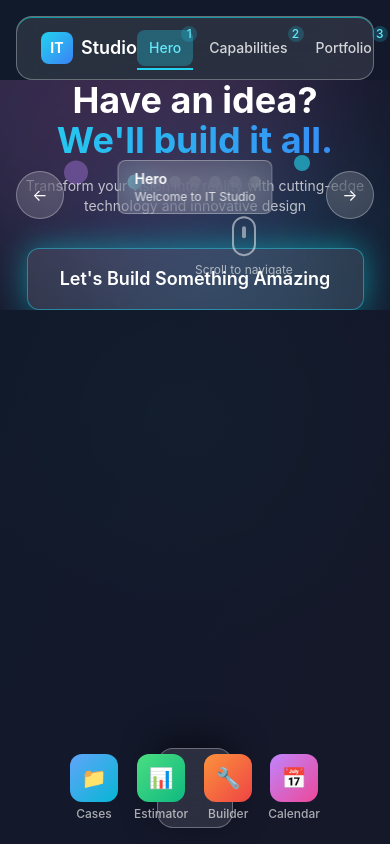
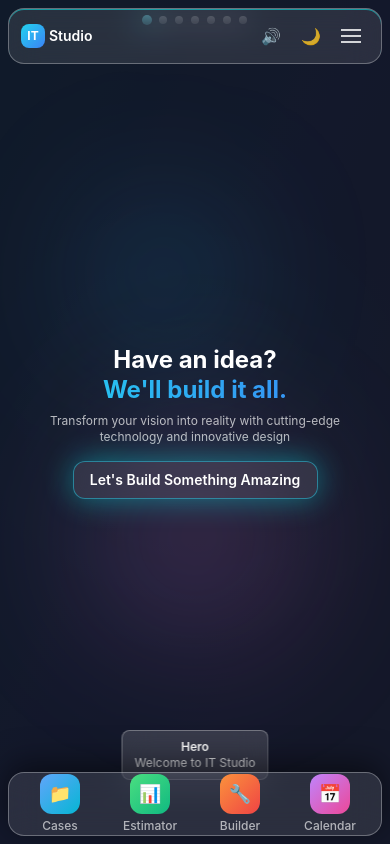
Before and after one commit to mark07m/it-studio-1, a Next.js app: page / in a window 390 px wide. Built offline with nearby package versions, Linux system fonts and the light colour scheme.

Commit message:
Enhance UI components with improved layout and styling

```diff
--- a/src/components/AppShell.tsx
+++ b/src/components/AppShell.tsx
@@ -13,7 +13,7 @@ const AppShell = ({ children }: AppShellProps) => {
   const { theme } = useAppStore()
 
   return (
-    <div className={`min-h-screen w-full ${theme === 'dark' ? 'bg-gray-900' : 'bg-gray-100'}`}>
+    <div className={`h-screen w-full overflow-hidden ${theme === 'dark' ? 'bg-gray-900' : 'bg-gray-100'}`}>
       {/* Background Pattern */}
       <div className="fixed inset-0 opacity-20">
         <div className="absolute inset-0 bg-gradient-to-br from-cyan-500/10 via-purple-500/10 to-pink-500/10" />
@@ -21,12 +21,12 @@ const AppShell = ({ children }: AppShellProps) => {
       </div>
 
       {/* App Shell */}
-      <div className="relative z-10">
+      <div className="relative z-10 h-full flex flex-col">
         {/* Header */}
         <GlassHeader />
 
         {/* Main Content */}
-        <main className="pt-20 pb-24 min-h-screen">
+        <main className="flex-1 overflow-hidden">
           <SceneShell>
             {children}
           </SceneShell>
--- a/src/components/GlassDock.tsx
+++ b/src/components/GlassDock.tsx
@@ -18,22 +18,22 @@ const GlassDock = () => {
       initial={{ y: 100, opacity: 0 }}
       animate={{ y: 0, opacity: 1 }}
       transition={{ duration: 0.8, ease: 'easeOut', delay: 0.2 }}
-      className="fixed bottom-4 left-0 right-0 z-50 h-20 px-6"
+      className="fixed bottom-2 sm:bottom-4 left-2 right-2 sm:left-4 sm:right-4 z-50 h-16 sm:h-20"
     >
-      <div className="h-full w-[22%] backdrop-blur-[16px] bg-white/10 border border-white/30 rounded-2xl mx-auto shadow-[0_-8px_32px_rgba(0,0,0,0.5)]">
-        <div className="h-full flex items-center justify-center px-6">
-          <div className="flex items-center space-x-4">
+      <div className="h-full w-full sm:w-[22%] backdrop-blur-[16px] bg-white/10 border border-white/30 rounded-2xl mx-auto shadow-[0_-8px_32px_rgba(0,0,0,0.5)]">
+        <div className="h-full flex items-center justify-center px-2 sm:px-6">
+          <div className="flex items-center justify-between sm:justify-center w-full sm:w-auto space-x-1 sm:space-x-4">
             {dockItems.map((item) => (
               <motion.div
                 key={item.id}
-                className="flex flex-col items-center space-y-1 cursor-pointer"
+                className="flex flex-col items-center space-y-1 cursor-pointer flex-1 sm:flex-none"
                 onHoverStart={() => setHoveredItem(item.id)}
                 onHoverEnd={() => setHoveredItem(null)}
                 whileHover={{ scale: 1.1 }}
                 whileTap={{ scale: 0.95 }}
               >
                 <motion.div
-                  className={`w-12 h-12 rounded-xl bg-gradient-to-br ${item.color} flex items-center justify-center text-white text-xl shadow-lg`}
+                  className={`w-10 h-10 sm:w-12 sm:h-12 rounded-xl bg-gradient-to-br ${item.color} flex items-center justify-center text-white text-lg sm:text-xl shadow-lg`}
                   animate={{
                     scale: hoveredItem === item.id ? 1.2 : 1,
                     boxShadow: hoveredItem === item.id
@@ -45,7 +45,7 @@ const GlassDock = () => {
                   {item.icon}
                 </motion.div>
                 <motion.span
-                  className="text-white/80 text-xs font-medium"
+                  className="text-white/80 text-xs font-medium text-center"
                   animate={{
                     opacity: hoveredItem === item.id ? 1 : 0.8,
                     y: hoveredItem === item.id ? -2 : 0
--- a/src/components/GlassHeader.tsx
+++ b/src/components/GlassHeader.tsx
@@ -1,6 +1,6 @@
 'use client'
 
-import { motion } from 'framer-motion'
+import { motion, AnimatePresence } from 'framer-motion'
 import { useAppStore, SCENES, SceneType } from '@/store/appStore'
 import { useState } from 'react'
 
@@ -18,30 +18,33 @@ const GlassHeader = () => {
   } = useAppStore()
 
   const [isLogoHovered, setIsLogoHovered] = useState(false)
+  const [isMobileMenuOpen, setIsMobileMenuOpen] = useState(false)
 
   const handleSceneChange = (scene: SceneType) => {
     if (currentScene === scene) return
     setCurrentScene(scene)
+    setIsMobileMenuOpen(false) // Закрываем мобильное меню при выборе сцены
   }
 
   return (
+    <>
       <motion.header
         initial={{ y: -100, opacity: 0 }}
         animate={{ y: 0, opacity: 1 }}
         transition={{ duration: 0.8, ease: 'easeOut' }}
-      className="fixed top-4 left-0 right-0 z-50 h-16 px-4"
+        className="fixed top-2 sm:top-4 left-2 right-2 sm:left-4 sm:right-4 z-50 h-14 sm:h-16"
       >
         <div className="h-full w-full backdrop-blur-[16px] bg-white/10 border border-white/30 rounded-2xl shadow-[0_8px_32px_rgba(0,0,0,0.5)] shadow-[inset_0_1px_0_rgba(0,255,255,0.5)]">
-        <div className="h-full flex items-center justify-between px-6">
+          <div className="h-full flex items-center justify-between px-3 sm:px-6">
             {/* Logo */}
             <motion.div
-            className="flex items-center space-x-2 cursor-pointer"
+              className="flex items-center space-x-1 sm:space-x-2 cursor-pointer"
               onHoverStart={() => setIsLogoHovered(true)}
               onHoverEnd={() => setIsLogoHovered(false)}
               onClick={() => handleSceneChange('hero')}
             >
               <motion.div
-              className="w-8 h-8 bg-gradient-to-br from-cyan-400 to-blue-500 rounded-lg flex items-center justify-center"
+                className="w-6 h-6 sm:w-8 sm:h-8 bg-gradient-to-br from-cyan-400 to-blue-500 rounded-lg flex items-center justify-center"
                 animate={{
                   scale: isLogoHovered ? 1.1 : 1,
                   boxShadow: isLogoHovered
@@ -50,13 +53,13 @@ const GlassHeader = () => {
                 }}
                 transition={{ duration: 0.3 }}
               >
-              <span className="text-white font-bold text-sm">IT</span>
+                <span className="text-white font-bold text-xs sm:text-sm">IT</span>
               </motion.div>
-            <span className="text-white font-semibold text-lg">Studio</span>
+              <span className="text-white font-semibold text-sm sm:text-lg">Studio</span>
             </motion.div>
 
-          {/* Navigation */}
-          <nav className="flex items-center space-x-1">
+            {/* Desktop Navigation */}
+            <nav className="hidden lg:flex items-center space-x-1">
               {Object.entries(SCENES).map(([scene, config], index) => (
                 <motion.button
                   key={scene}
@@ -87,8 +90,8 @@ const GlassHeader = () => {
               ))}
             </nav>
 
-          {/* Controls */}
-          <div className="flex items-center space-x-2">
+            {/* Desktop Controls */}
+            <div className="hidden md:flex items-center space-x-1 sm:space-x-2">
               {/* Sound Toggle */}
               <motion.button
                 onClick={toggleSound}
@@ -122,7 +125,7 @@ const GlassHeader = () => {
               {/* CmdK */}
               <motion.button
                 onClick={toggleCmdK}
-              className="px-3 py-2 rounded-lg text-white/80 hover:text-white hover:bg-white/20 transition-all duration-300 border border-white/30"
+                className="px-2 sm:px-3 py-2 rounded-lg text-white/80 hover:text-white hover:bg-white/20 transition-all duration-300 border border-white/30 text-xs sm:text-sm"
                 whileHover={{ scale: 1.05 }}
                 whileTap={{ scale: 0.95 }}
               >
@@ -131,7 +134,7 @@ const GlassHeader = () => {
 
               {/* Profile */}
               <motion.div
-              className="w-8 h-8 rounded-full bg-gradient-to-br from-purple-400 to-pink-500 cursor-pointer"
+                className="w-6 h-6 sm:w-8 sm:h-8 rounded-full bg-gradient-to-br from-purple-400 to-pink-500 cursor-pointer"
                 whileHover={{ scale: 1.1 }}
                 whileTap={{ scale: 0.9 }}
               >
@@ -140,9 +143,118 @@ const GlassHeader = () => {
                 </div>
               </motion.div>
             </div>
+
+            {/* Mobile Controls */}
+            <div className="flex md:hidden items-center space-x-1">
+              {/* Essential controls only on mobile */}
+              <motion.button
+                onClick={toggleSound}
+                className="p-2 rounded-lg text-white/80 hover:text-white hover:bg-white/20 transition-all duration-300"
+                whileTap={{ scale: 0.9 }}
+              >
+                {soundEnabled ? '🔊' : '🔇'}
+              </motion.button>
+
+              <motion.button
+                onClick={toggleTheme}
+                className="p-2 rounded-lg text-white/80 hover:text-white hover:bg-white/20 transition-all duration-300"
+                whileTap={{ scale: 0.9 }}
+              >
+                {theme === 'dark' ? '🌙' : '☀️'}
+              </motion.button>
+
+              {/* Mobile Menu Button */}
+              <motion.button
+                onClick={() => setIsMobileMenuOpen(!isMobileMenuOpen)}
+                className="p-2 rounded-lg text-white/80 hover:text-white hover:bg-white/20 transition-all duration-300"
+                whileTap={{ scale: 0.9 }}
+              >
+                <div className="w-5 h-5 flex flex-col justify-center space-y-1">
+                  <div className={`w-full h-0.5 bg-current transition-all duration-300 ${isMobileMenuOpen ? 'rotate-45 translate-y-1.5' : ''}`} />
+                  <div className={`w-full h-0.5 bg-current transition-all duration-300 ${isMobileMenuOpen ? 'opacity-0' : ''}`} />
+                  <div className={`w-full h-0.5 bg-current transition-all duration-300 ${isMobileMenuOpen ? '-rotate-45 -translate-y-1.5' : ''}`} />
+                </div>
+              </motion.button>
+            </div>
           </div>
         </div>
       </motion.header>
+
+      {/* Mobile Menu Overlay */}
+      <AnimatePresence>
+        {isMobileMenuOpen && (
+          <motion.div
+            initial={{ opacity: 0 }}
+            animate={{ opacity: 1 }}
+            exit={{ opacity: 0 }}
+            className="fixed inset-0 z-40 bg-black/50 backdrop-blur-sm"
+            onClick={() => setIsMobileMenuOpen(false)}
+          />
+        )}
+      </AnimatePresence>
+
+      {/* Mobile Menu */}
+      <AnimatePresence>
+        {isMobileMenuOpen && (
+          <motion.div
+            initial={{ y: -100, opacity: 0 }}
+            animate={{ y: 0, opacity: 1 }}
+            exit={{ y: -100, opacity: 0 }}
+            transition={{ duration: 0.3, ease: 'easeOut' }}
+            className="fixed top-16 left-2 right-2 z-50 backdrop-blur-[16px] bg-white/10 border border-white/30 rounded-2xl shadow-[0_8px_32px_rgba(0,0,0,0.5)]"
+          >
+            <div className="p-4">
+              {/* Mobile Navigation */}
+              <nav className="space-y-2">
+                {Object.entries(SCENES).map(([scene, config], index) => (
+                  <motion.button
+                    key={scene}
+                    onClick={() => handleSceneChange(scene as SceneType)}
+                    className={`w-full flex items-center justify-between p-3 rounded-lg text-sm font-medium transition-all duration-300 ${
+                      currentScene === scene
+                        ? 'text-cyan-300 bg-cyan-400/30'
+                        : 'text-white/80 hover:text-white hover:bg-white/20'
+                    }`}
+                    whileTap={{ scale: 0.98 }}
+                  >
+                    <span>{config.title}</span>
+                    <div className="flex items-center space-x-2">
+                      <div className="w-6 h-6 bg-cyan-400/20 rounded-full flex items-center justify-center text-xs text-cyan-300">
+                        {index + 1}
+                      </div>
+                      {currentScene === scene && (
+                        <div className="w-2 h-2 bg-cyan-400 rounded-full" />
+                      )}
+                    </div>
+                  </motion.button>
+                ))}
+              </nav>
+
+              {/* Mobile Additional Controls */}
+              <div className="mt-4 pt-4 border-t border-white/20">
+                <div className="flex items-center justify-between">
+                  <motion.button
+                    onClick={toggleLanguage}
+                    className="px-3 py-2 rounded-lg text-white/80 hover:text-white hover:bg-white/20 transition-all duration-300"
+                    whileTap={{ scale: 0.95 }}
+                  >
+                    {language === 'en' ? 'English' : 'Русский'}
+                  </motion.button>
+
+                  <motion.button
+                    onClick={toggleCmdK}
+                    className="px-3 py-2 rounded-lg text-white/80 hover:text-white hover:bg-white/20 transition-all duration-300 border border-white/30"
+                    whileTap={{ scale: 0.95 }}
+                  >
+                    ⌘K
+                  </motion.button>
+                </div>
+              </div>
+            </div>
+          </motion.div>
+        )}
+      </AnimatePresence>
+    </>
   )
 }
 
--- a/src/components/SceneShell.tsx
+++ b/src/components/SceneShell.tsx
@@ -207,15 +207,15 @@ const SceneShell = ({ children }: SceneShellProps) => {
   }
 
   return (
-    <div className="relative w-full h-full">
+    <div className="relative w-full h-full overflow-hidden">
       {/* Dot Navigation */}
-      <div className="absolute top-24 left-1/2 transform -translate-x-1/2 z-40">
+      <div className="absolute top-4 sm:top-6 left-1/2 transform -translate-x-1/2 z-40">
         <div className="flex space-x-2">
           {Object.entries(SCENES).map(([scene]) => (
             <motion.button
               key={scene}
               onClick={() => setCurrentScene(scene as SceneType)}
-              className={`w-3 h-3 rounded-full transition-all duration-300 ${
+              className={`w-2 h-2 sm:w-3 sm:h-3 rounded-full transition-all duration-300 ${
                 currentScene === scene
                   ? 'bg-cyan-300 scale-125'
                   : 'bg-white/50 hover:bg-white/70'
@@ -234,14 +234,14 @@ const SceneShell = ({ children }: SceneShellProps) => {
           variants={sceneVariants}
           initial="in"
           animate={sceneState}
-          className="w-full h-full"
+          className="w-full h-full overflow-hidden"
         >
           {children}
         </motion.div>
       </AnimatePresence>
 
-      {/* Navigation Arrows */}
-      <div className="absolute top-1/2 left-4 transform -translate-y-1/2 z-40">
+      {/* Navigation Arrows - Hidden on mobile */}
+      <div className="hidden md:block absolute top-1/2 left-4 transform -translate-y-1/2 z-40">
         <motion.button
           onClick={() => {
             const scenes = Object.keys(SCENES) as SceneType[]
@@ -259,7 +259,7 @@ const SceneShell = ({ children }: SceneShellProps) => {
         </motion.button>
       </div>
 
-      <div className="absolute top-1/2 right-4 transform -translate-y-1/2 z-40">
+      <div className="hidden md:block absolute top-1/2 right-4 transform -translate-y-1/2 z-40">
         <motion.button
           onClick={() => {
             const scenes = Object.keys(SCENES) as SceneType[]
@@ -278,25 +278,25 @@ const SceneShell = ({ children }: SceneShellProps) => {
       </div>
 
       {/* Scene Info */}
-      <div className="absolute bottom-24 left-1/2 transform -translate-x-1/2 z-40">
+      <div className="absolute bottom-16 sm:bottom-20 left-1/2 transform -translate-x-1/2 z-40">
         <motion.div
-          className="backdrop-blur-[16px] bg-white/15 border border-white/30 rounded-lg px-4 py-2"
+          className="backdrop-blur-[16px] bg-white/15 border border-white/30 rounded-lg px-3 sm:px-4 py-2"
           initial={{ opacity: 0, y: 20 }}
           animate={{ opacity: 1, y: 0 }}
           transition={{ delay: 0.5 }}
         >
-          <h3 className="text-white font-semibold text-sm">
+          <h3 className="text-white font-semibold text-xs sm:text-sm text-center">
             {SCENES[displayScene].title}
           </h3>
-          <p className="text-white/80 text-xs">
+          <p className="text-white/80 text-xs text-center max-w-xs sm:max-w-none">
             {SCENES[displayScene].description}
           </p>
         </motion.div>
       </div>
 
-      {/* Scroll Hint */}
+      {/* Scroll Hint - Hidden on mobile */}
       <motion.div
-        className="absolute bottom-8 left-1/2 transform -translate-x-1/2 z-40"
+        className="hidden md:block absolute bottom-8 left-1/2 transform -translate-x-1/2 z-40"
         initial={{ opacity: 0, y: 10 }}
         animate={{ opacity: 1, y: 0 }}
         transition={{ delay: 1 }}
--- a/src/components/scenes/HeroScene.tsx
+++ b/src/components/scenes/HeroScene.tsx
@@ -7,11 +7,11 @@ const HeroScene = () => {
   const [isHovered, setIsHovered] = useState(false)
 
   return (
-    <div className="w-full h-full flex items-center justify-center relative overflow-hidden">
+    <div className="w-full h-full flex items-center justify-center relative overflow-hidden p-4">
       {/* Background Elements */}
       <div className="absolute inset-0 overflow-hidden">
         <motion.div
-          className="absolute top-1/4 left-1/4 w-64 h-64 bg-gradient-to-br from-cyan-400/20 to-blue-500/20 rounded-full blur-3xl"
+          className="absolute top-1/4 left-1/4 w-32 h-32 sm:w-48 sm:h-48 md:w-64 md:h-64 bg-gradient-to-br from-cyan-400/20 to-blue-500/20 rounded-full blur-3xl"
           animate={{
             scale: [1, 1.2, 1],
             rotate: [0, 180, 360],
@@ -23,7 +23,7 @@ const HeroScene = () => {
           }}
         />
         <motion.div
-          className="absolute bottom-1/4 right-1/4 w-96 h-96 bg-gradient-to-br from-purple-400/20 to-pink-500/20 rounded-full blur-3xl"
+          className="absolute bottom-1/4 right-1/4 w-48 h-48 sm:w-72 sm:h-72 md:w-96 md:h-96 bg-gradient-to-br from-purple-400/20 to-pink-500/20 rounded-full blur-3xl"
           animate={{
             scale: [1.2, 1, 1.2],
             rotate: [360, 180, 0],
@@ -37,10 +37,10 @@ const HeroScene = () => {
       </div>
 
       {/* Main Content */}
-      <div className="text-center z-10">
+      <div className="text-center z-10 max-w-4xl mx-auto">
         {/* Animated Title */}
         <motion.h1
-          className="text-4xl sm:text-5xl md:text-6xl lg:text-7xl xl:text-8xl font-bold text-white mb-4"
+          className="text-2xl sm:text-3xl md:text-4xl lg:text-5xl xl:text-6xl 2xl:text-7xl font-bold text-white mb-2 sm:mb-4 leading-tight"
           initial={{ opacity: 0, y: 50 }}
           animate={{ opacity: 1, y: 0 }}
           transition={{ duration: 1, ease: 'easeOut' }}
@@ -68,7 +68,7 @@ const HeroScene = () => {
 
         {/* Subtitle */}
         <motion.p
-          className="text-sm sm:text-base md:text-lg lg:text-xl text-white/70 mb-8 max-w-2xl mx-auto px-4"
+          className="text-xs sm:text-sm md:text-base lg:text-lg text-white/70 mb-4 sm:mb-6 md:mb-8 max-w-xl mx-auto px-2"
           initial={{ opacity: 0, y: 30 }}
           animate={{ opacity: 1, y: 0 }}
           transition={{ duration: 1, delay: 0.8, ease: 'easeOut' }}
@@ -78,7 +78,7 @@ const HeroScene = () => {
 
         {/* CTA Button */}
         <motion.button
-          className="px-8 py-4 backdrop-blur-[16px] bg-white/10 border border-cyan-400/50 rounded-xl text-white font-semibold text-lg hover:bg-white/20 transition-all duration-300 shadow-[0_0_30px_rgba(0,255,255,0.4)]"
+          className="px-4 py-2 sm:px-6 sm:py-3 md:px-8 md:py-4 backdrop-blur-[16px] bg-white/10 border border-cyan-400/50 rounded-xl text-white font-semibold text-sm sm:text-base md:text-lg hover:bg-white/20 transition-all duration-300 shadow-[0_0_30px_rgba(0,255,255,0.4)]"
           initial={{ opacity: 0, scale: 0.8 }}
           animate={{ opacity: 1, scale: 1 }}
           transition={{ duration: 1, delay: 1.2, ease: 'easeOut' }}
@@ -94,9 +94,9 @@ const HeroScene = () => {
         </motion.button>
       </div>
 
-      {/* Floating Elements */}
+      {/* Floating Elements - Hidden on mobile */}
       <motion.div
-        className="absolute top-20 right-20 w-4 h-4 bg-cyan-400 rounded-full"
+        className="hidden sm:block absolute top-20 right-20 w-4 h-4 bg-cyan-400 rounded-full"
         animate={{
           y: [0, -20, 0],
           opacity: [0.5, 1, 0.5],
@@ -108,7 +108,7 @@ const HeroScene = () => {
         }}
       />
       <motion.div
-        className="absolute bottom-32 left-16 w-6 h-6 bg-purple-400 rounded-full"
+        className="hidden sm:block absolute bottom-32 left-16 w-6 h-6 bg-purple-400 rounded-full"
         animate={{
           y: [0, 20, 0],
           opacity: [0.3, 0.8, 0.3],
```
Lines whose indentation alone changed are shown as unchanged.
